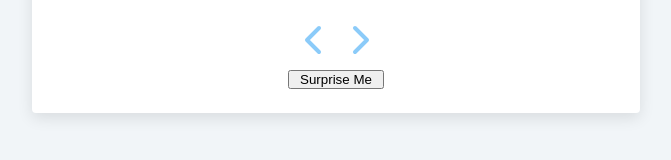
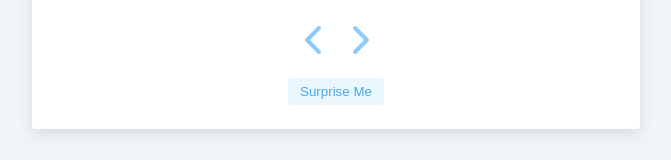
Before and after one commit to waleedlugod/review, a React (Create React App) app: page / in a window 1280 px wide. Shown: the part 452-612 px from the top of the page, without its empty margins (304-975 px from the left). Built offline with nearby package versions, Linux system fonts and the light colour scheme.

Commit message:
css to random btn

```diff
--- a/src/index.css
+++ b/src/index.css
@@ -178,3 +178,20 @@ p {
 	flex-direction: column;
 	align-items: center;
 }
+.rnd-btn {
+	color: var(--clr-primary-5);
+	margin-top: 0.5rem;
+	background: #ebf7ff;
+	background: var(--clr-primary-10);
+	padding: 0.25rem 0.5rem;
+	text-transform: capitalize;
+	border-radius: 0.25rem;
+	border-radius: var(--radius);
+	transition: all 0.3s linear;
+	transition: var(--transition);
+	border-color: transparent;
+}
+.rnd-btn:hover {
+	background: var(--clr-primary-5);
+	color: black;
+}
```
